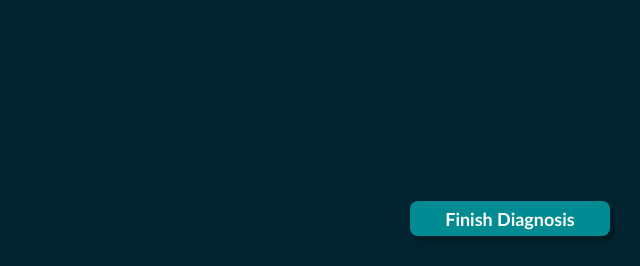
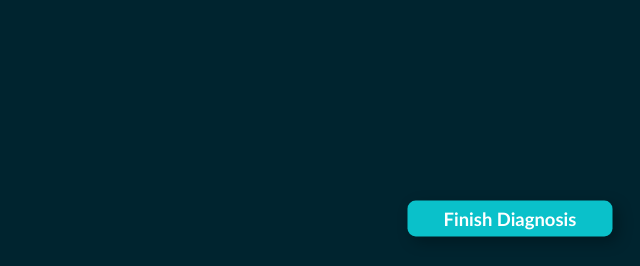
Before and after one commit to torachim/Patholens, a Django app: page /image/editDiagnosis/ in a window 1280 px wide, with the pointer over the restyled element. Shown: the part 1718-1984 px from the top of the page, without its empty margins (640-1280 px from the left). Run offline with Django 5.2, Linux system fonts and the light colour scheme; some libraries are stand-ins or nearby versions.

Commit message:
modified finish button

```diff
--- a/patholensProject/image/static/css/editDiagnosis.css
+++ b/patholensProject/image/static/css/editDiagnosis.css
@@ -236,11 +236,21 @@ body {
     transition: all 0.3s ease;
 }
 
+/* Button hover effect */
+.finishDiagnosisButton button:hover{
+    background-color: #0ac1ca;
+    transform: scale(1.025);
+    box-shadow: 5px 5px 15px rgba(0, 0, 0, 0.3);
+}
 
-.finishDiagnosisButton button:hover {
-    background-color: #008a91;
+/* Button pressed effect */
+.finishDiagnosisButton button:active {
+    background-color:  #009198;
+    transform: scale(0.95);
+    box-shadow: 2px 2px 5px rgba(0, 0, 0, 0.4);
+}
 
-}
+
 
 
 /* Pop up for the confidence */
```
